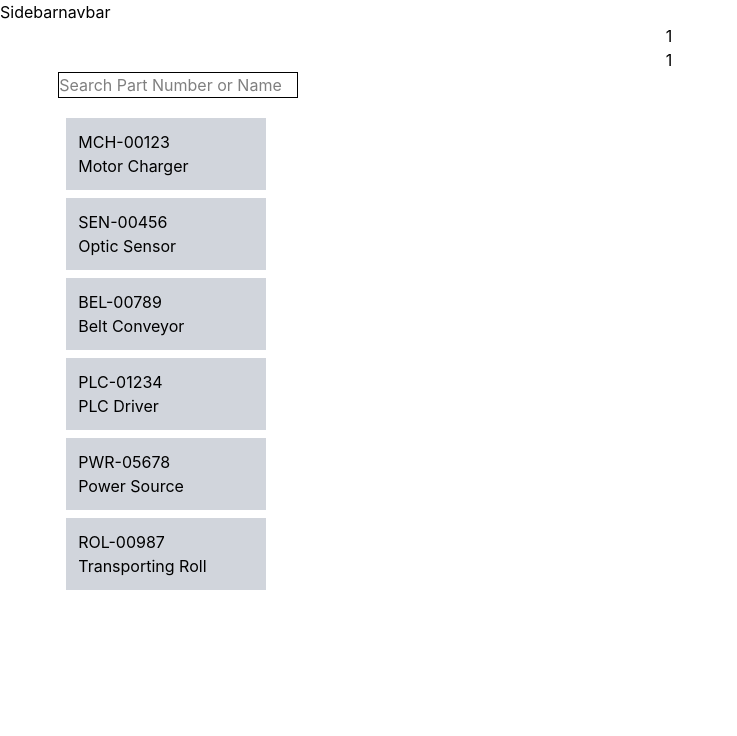
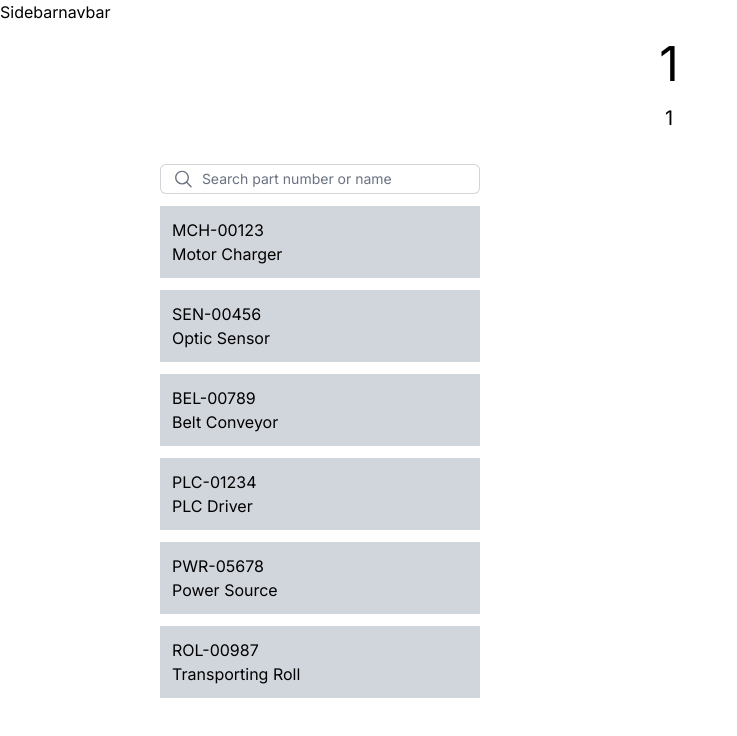
Before and after one commit to teran210c/spare-parts, a React (Vite) app: page /line/1/1 in a window 1280 px wide. Shown: the top 736 px of the page, without its empty margins (0-737 px from the left). Built offline with nearby package versions, Linux system fonts and the light colour scheme.

Commit message:
Feat: Improving appearing in MachineDetails

```diff
--- a/package.json
+++ b/package.json
@@ -10,6 +10,7 @@
     "preview": "vite preview"
   },
   "dependencies": {
+    "@fontsource/inter": "^5.2.8",
     "@tailwindcss/vite": "^4.3.2",
     "react": "^19.2.7",
     "react-dom": "^19.2.7",
--- a/src/App.css
+++ b/src/App.css
@@ -1,5 +1,6 @@
 @import "tailwindcss";
 
 body {
-  margin: 0;
+  font-family: 'Inter',
+  sans-serif;
 }
--- a/src/main.jsx
+++ b/src/main.jsx
@@ -6,6 +6,7 @@ import Machines from './pages/Machines.jsx'
 import Lines from './pages/Lines.jsx'
 import MainLayout from './layouts/MainLayout.jsx'
 import MachineDetails from './pages/MachineDetails.jsx'
+import '@fontsource/inter'
 
 createRoot(document.getElementById('root')).render(
   <StrictMode>
--- a/src/pages/MachineDetails.jsx
+++ b/src/pages/MachineDetails.jsx
@@ -33,7 +33,12 @@ export default function MachineDetails() {
                     contact: "provider@mouser.com"
                 }
 
-            ]
+            ],
+            voltage: 24,
+            power: 120,
+            speed: 3000,
+            torque: 0.38,
+            type: "Sterpper Motor"
 
         },
         { partNumber: "SEN-00456", partName: "Optic Sensor" },
@@ -51,33 +56,34 @@ export default function MachineDetails() {
     }
     )
 
-
     return (
-        <div>
+        <div className="flex flex-col items-center">
             <div className="flex flex-col items-center justify-center">
-                <h1>{lineId}</h1>
-                <h3>{machine}</h3>
+                <h1 className="m-4 text-5xl">{lineId}</h1>
+                <h3 className="text-xl">{machine}</h3>
             </div>
+            <div className="flex w-5/6 mt-8">
                 <div>
                     <form
                         onSubmit={e => e.preventDefault()}
                     >
-                    <div className="input-group input-group-sm mb-3">
+                        <div className="flex items-center border pl-3 pr-3 gap-2 bg-white border-gray-500/30 h-[30px] rounded-md overflow-hidden w-80">
+                            <svg xmlns="http://www.w3.org/2000/svg" width="22" height="22" viewBox="0 0 30 30" fill="#6B7280">
+                                <path d="M13 3C7.489 3 3 7.489 3 13s4.489 10 10 10a9.95 9.95 0 0 0 6.322-2.264l5.971 5.971a1 1 0 1 0 1.414-1.414l-5.97-5.97A9.95 9.95 0 0 0 23 13c0-5.511-4.489-10-10-10m0 2c4.43 0 8 3.57 8 8s-3.57 8-8 8-8-3.57-8-8 3.57-8 8-8" />
+                            </svg>
                             <input
-                            type="search"
-                            placeholder="Search Part Number or Name"
+                                type="search" placeholder="Search part number or name"
+                                className="w-70 outline-none text-gray-500 placeholder-gray-500 text-sm"
                                 value={searchTerm}
                                 onChange={e => setSearchTerm(e.target.value)}
-                            className="border w-60"
                             />
                         </div>
                     </form >
-                <div className="flex">
                     <ul>
                         {filteredBoard.map((part, index) => (
                             <li
                                 key={index}
-                                className="m-2 p-3 bg-gray-300 w-50 cursor-pointer"
+                                className="mt-3 p-3 bg-gray-300 flex-1 cursor-pointer"
                                 onClick={() => setSelectedPart(part)}
                             >
                                 <h1>{part.partNumber}</h1>
@@ -86,33 +92,48 @@ export default function MachineDetails() {
                             </li>
                         ))}
                     </ul>
+                </div>
+                <div className="flex ml-10 bg-gray-50 mr-8">
+
 
                     {selectedPart && (
+                        <div className="ml-6 pr-16">
                             <div>
                                 <div>
-                                <h1>{selectedPart.partNumber}</h1>
-                                <h5>{selectedPart.partName}</h5>
+                                    <h1 className="text-3xl font-bold m-2">{selectedPart.partNumber}</h1>
+                                    <h5 className="font-bold m-2">{selectedPart.partName}</h5>
                                 </div>
                                 <div className="flex">
-                                <p className="m-2">Category</p>
-                                <p className="m-2">Mechanical</p>
+                                    <h1 className="m-2">Category</h1>
+                                    <h5 className="m-2">{selectedPart.category}</h5>
+                                </div>
+                                <div className="flex">
+                                    <p className="m-2">Description</p>
+                                    <p className="m-2">{selectedPart.description}</p>
+                                </div>
+
                             </div>
                             <div>
-                                <h3>SUPPLIER</h3>
-                                <table>
+                                <h3 className="text-lg font-semibold mt-6 mb-3">
+                                    SUPPLIERS
+                                </h3>
+                                <table className="w-full table-fixed border-collapse">
                                     <thead>
-                                        <tr>
-                                            <th>Supplier</th>
-                                            <th>Part Number</th>
-                                            <th>Delivery Time</th>
-                                            <th>Contact</th>
+                                        <tr className="border-b  border-gray-300 text-left text-sm text-gray-500">
+                                            <th className="w-1/4 py-2">Supplier</th>
+                                            <th className="w-1/4 py-2">Part Number</th>
+                                            <th className="w-1/4 py-2">Delivery Time</th>
+                                            <th className="w-1/4 py-2">Contact</th>
                                         </tr>
                                     </thead>
                                     <tbody>
 
                                         {selectedPart.supplier.map((part, index) => (
-                                                <tr key={index}>
-                                                    <td>
+                                            <tr
+                                                key={index}
+                                                className="border-b border-gray-300"
+                                            >
+                                                <td className="py-3">
                                                     {part.name}
                                                 </td>
                                                 <td>
@@ -130,8 +151,31 @@ export default function MachineDetails() {
                                     </tbody>
                                 </table>
                             </div>
+                            <div>
+                                <div className="flex">
+                                    <h1 className="m-2">Voltage</h1>
+                                    <h5 className="m-2">{selectedPart.voltage}</h5>
+                                </div>
+                                <div className="flex">
+                                    <h1 className="m-2">Power</h1>
+                                    <h5 className="m-2">{selectedPart.power}</h5>
+                                </div>
+                                <div className="flex">
+                                    <h1 className="m-2">Speed</h1>
+                                    <h5 className="m-2">{selectedPart.speed}</h5>
+                                </div>
+                                <div className="flex">
+                                    <h1 className="m-2">Torque</h1>
+                                    <h5 className="m-2">{selectedPart.voltage}</h5>
+                                </div>
+                                <div className="flex">
+                                    <h1 className="m-2">Type</h1>
+                                    <h5 className="m-2">{selectedPart.type}</h5>
+                                </div>
+                            </div>
                         </div>
                     )}
+
                 </div>
             </div>
         </div>
```
Also changed, not shown: 1 other file (tests, documents, lock files or other folders). Lines whose indentation alone changed are shown as unchanged.
